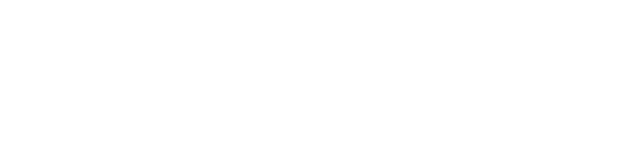
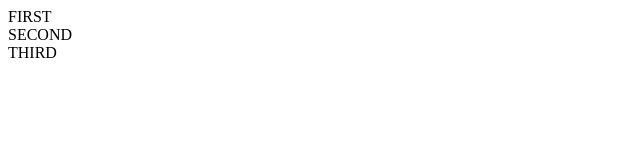
Before and after one commit to ImsirovicAjdin/simple-slider, a plain HTML site: page index.html in a window 1280 px wide. Shown: the whole page, without its empty margins (0-640 px from the left). Drawn offline with Linux system fonts and the light colour scheme.

Commit message:
Add basic HTML to div.slider

```diff
--- a/index.html
+++ b/index.html
@@ -10,6 +10,11 @@
 </head>
 <body>
     <!-- slider HTML code goes here -->
+    <div class="slider">
+        <div class="slide"><span>FIRST</span></div>
+        <div class="slide"><span>SECOND</span></div>
+        <div class="slide"><span>THIRD</span></div>
+    </div>
     <script>
         // slider JS code goes here
     </script>
```
